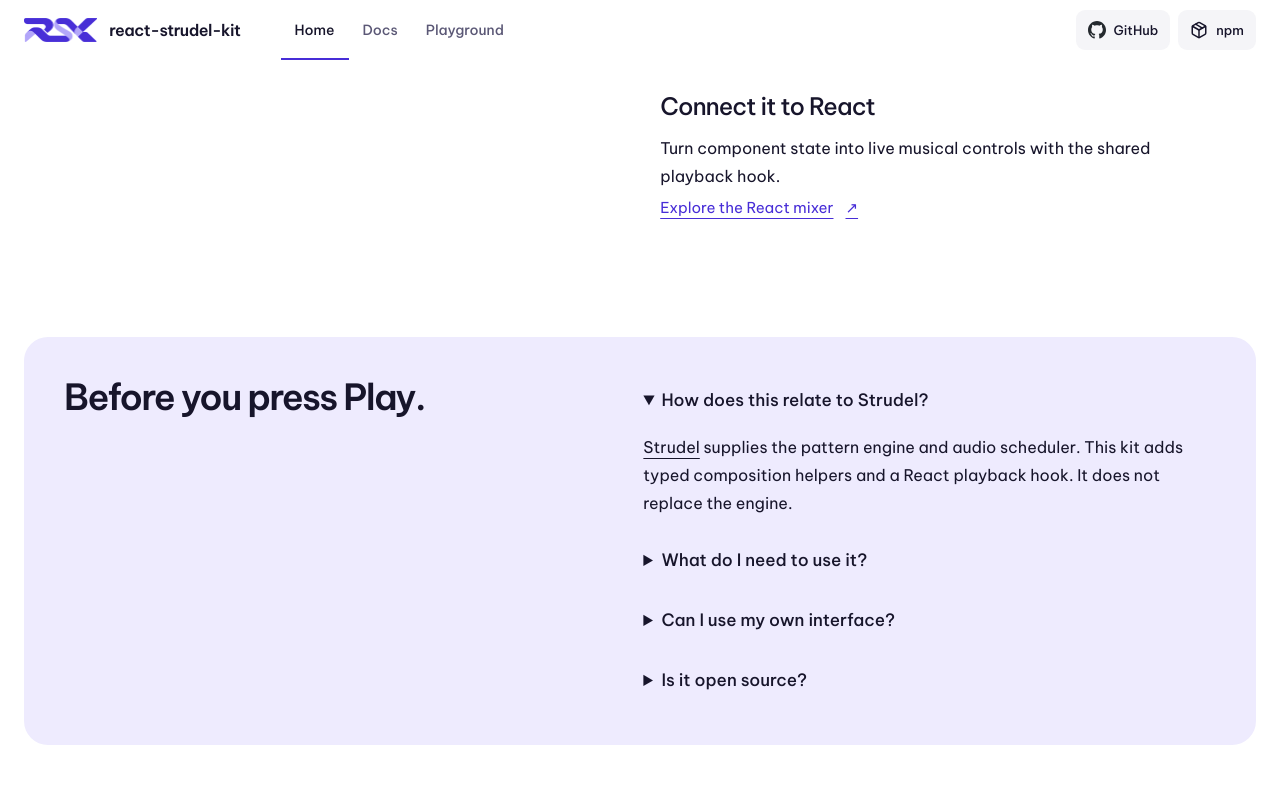
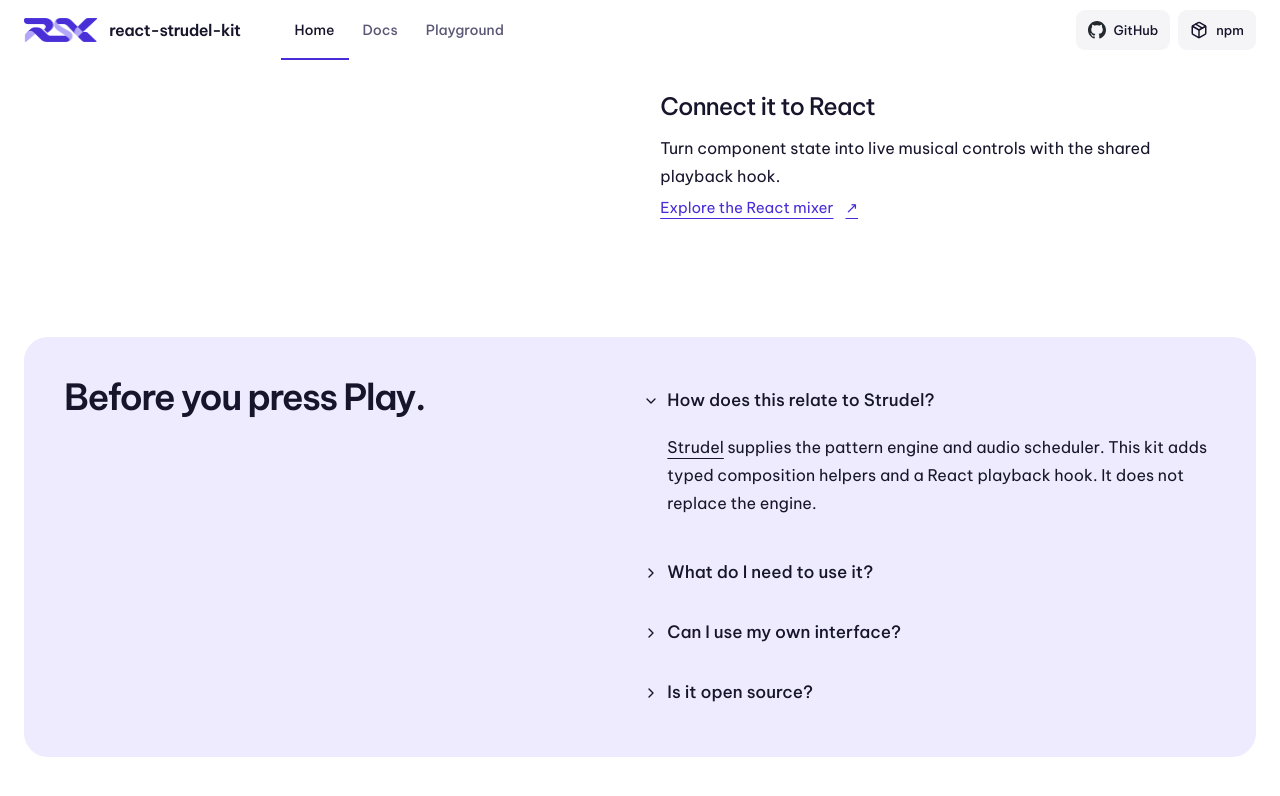
Before and after one commit to ngvihoa/react-strudel-kit, a React (Vite) app: page / in a window 1280 px wide. Both pictures are taken after a click on the heading "How does this relate to Strudel?". Shown: the part 1930-2726 px from the top of the page. Built offline with nearby package versions, Linux system fonts and the light colour scheme; what @strudel/mini would draw is missing.

Commit message:
feat(site): animate FAQ disclosure opening and closing

```diff
--- /dev/null
+++ b/src/site/Question.tsx
@@ -0,0 +1,79 @@
+import { useEffect, useRef } from 'react'
+import type { ReactNode } from 'react'
+import { createTimeline, utils } from 'animejs'
+import type { Timeline } from 'animejs'
+import { ChevronRight } from 'lucide-react'
+
+/** Keep native disclosure semantics while allowing a closing animation to finish. */
+export function Question({ title, children }: { title: string, children: ReactNode }) {
+  const details = useRef<HTMLDetailsElement>(null)
+  const answer = useRef<HTMLDivElement>(null)
+  const chevron = useRef<HTMLSpanElement>(null)
+  const expanded = useRef(false)
+  const animation = useRef<Timeline | null>(null)
+
+  const finish = () => {
+    if (!details.current || !answer.current || !chevron.current) return
+    details.current.open = expanded.current
+    details.current.style.height = ''
+    details.current.style.overflow = ''
+    answer.current.style.opacity = ''
+    answer.current.style.transform = ''
+    answer.current.inert = !expanded.current
+    utils.set(chevron.current, { rotate: expanded.current ? 90 : 0 })
+  }
+
+  useEffect(() => {
+    const preference = window.matchMedia?.('(prefers-reduced-motion: reduce)')
+    const reduce = () => {
+      if (!preference?.matches) return
+      animation.current?.cancel()
+      animation.current = null
+      finish()
+    }
+    preference?.addEventListener('change', reduce)
+    return () => {
+      animation.current?.cancel()
+      preference?.removeEventListener('change', reduce)
+    }
+  }, [])
+
+  return <details ref={details} data-reveal-item>
+    <summary onClick={(event) => {
+      event.preventDefault()
+      const element = details.current
+      const content = answer.current
+      const icon = chevron.current
+      if (!element || !content || !icon) return
+      const opening = !expanded.current
+      const start = element.getBoundingClientRect().height
+      const wasClosed = !element.open
+      animation.current?.cancel()
+      animation.current = null
+      expanded.current = opening
+      // Keyboard and reduced-motion users get the native, immediate state change.
+      if (!event.detail || !window.matchMedia || window.matchMedia('(prefers-reduced-motion: reduce)').matches) {
+        finish()
+        return
+      }
+      if (wasClosed) {
+        utils.set(content, { opacity: 0, y: -4 })
+        utils.set(icon, { rotate: 0 })
+      }
+      element.style.height = `${start}px`
+      element.style.overflow = 'hidden'
+      element.open = true
+      content.inert = !opening
+      const summary = event.currentTarget.getBoundingClientRect().height
+      // A short, measured height animation lets the following questions move naturally.
+      animation.current = createTimeline({
+        defaults: { duration: opening ? 320 : 240, ease: 'out(3)' },
+        onComplete: () => { animation.current = null; finish() },
+      })
+        .add(element, { height: opening ? summary + content.getBoundingClientRect().height : summary }, 0)
+        .add(content, { opacity: opening ? 1 : 0, y: opening ? 0 : -2 }, 0)
+        .add(icon, { rotate: opening ? 90 : 0 }, 0)
+    }}><span className="question-chevron" ref={chevron} aria-hidden="true"><ChevronRight size={16} /></span>{title}</summary>
+    <div className="question-answer" ref={answer}>{children}</div>
+  </details>
+}
--- a/src/site/pages/HomePage.tsx
+++ b/src/site/pages/HomePage.tsx
@@ -7,6 +7,7 @@ import houseSource from '../../content/examples/house?raw'
 import { sourceRegion } from '../../content/source'
 import logo from '../../assets/rsk-logo.png'
 import { CodeBlock, ParamSlider, Player } from '../components'
+import { Question } from '../Question'
 import { useLandingMotion } from '../useLandingMotion'
 import { href, ROUTES } from '../router'
 import './home.css'
@@ -87,10 +88,10 @@ export function HomePage() {
     <section className="landing-questions" aria-labelledby="questions-title">
       <h2 data-reveal id="questions-title">Before you press Play.</h2>
       <div data-reveal>
-        <details data-reveal-item><summary>How does this relate to Strudel?</summary><p><a href="https://strudel.cc">Strudel</a> supplies the pattern engine and audio scheduler. This kit adds typed composition helpers and a React playback hook. It does not replace the engine.</p></details>
-        <details data-reveal-item><summary>What do I need to use it?</summary><p>React 18 or later, an ESM-capable bundler, and a browser with Web Audio. Use <code>useStrudel</code> in a browser/client component. Audio starts when you press Play.</p></details>
-        <details data-reveal-item><summary>Can I use my own interface?</summary><p>Yes. Compose typed patterns, then connect <code>play</code>, <code>update</code> and <code>stop</code> to your own components. The <a href={href(ROUTES.api)}>API reference</a> explains the playback contract.</p></details>
-        <details data-reveal-item><summary>Is it open source?</summary><p>Yes, under AGPL-3.0-or-later. Read the <a href="https://github.com/ngvihoa/react-strudel-kit/blob/main/LICENSE">license</a> and <a href="https://strudel.cc/technical-manual/project-start/">Strudel’s integration guidance</a> for the terms.</p></details>
+        <Question title="How does this relate to Strudel?"><p><a href="https://strudel.cc">Strudel</a> supplies the pattern engine and audio scheduler. This kit adds typed composition helpers and a React playback hook. It does not replace the engine.</p></Question>
+        <Question title="What do I need to use it?"><p>React 18 or later, an ESM-capable bundler, and a browser with Web Audio. Use <code>useStrudel</code> in a browser/client component. Audio starts when you press Play.</p></Question>
+        <Question title="Can I use my own interface?"><p>Yes. Compose typed patterns, then connect <code>play</code>, <code>update</code> and <code>stop</code> to your own components. The <a href={href(ROUTES.api)}>API reference</a> explains the playback contract.</p></Question>
+        <Question title="Is it open source?"><p>Yes, under AGPL-3.0-or-later. Read the <a href="https://github.com/ngvihoa/react-strudel-kit/blob/main/LICENSE">license</a> and <a href="https://strudel.cc/technical-manual/project-start/">Strudel’s integration guidance</a> for the terms.</p></Question>
       </div>
     </section>
   </div>
--- a/src/site/pages/home.css
+++ b/src/site/pages/home.css
@@ -54,7 +54,10 @@
 .landing-questions { display: grid; grid-template-columns: .9fr 1fr; gap: 64px; padding: 40px; background: var(--brand-tint); border-radius: var(--landing-radius); }
 .landing-questions h2 { font-size: 36px; }
 .landing-questions details + details { margin-top: 12px; }
-.landing-questions summary { min-height: 48px; padding: 12px 0; font-size: 17px; font-weight: 500; cursor: pointer; }
+.landing-questions summary { display: flex; align-items: baseline; gap: 8px; min-height: 48px; padding: 12px 0; list-style: none; font-size: 17px; font-weight: 500; cursor: pointer; }
+.landing-questions summary::-webkit-details-marker { display: none; }
+.question-chevron { display: inline-flex; flex-shrink: 0; align-self: center; transform-origin: center; }
+.question-answer { display: flow-root; padding-left: 24px; }
 .landing-questions details p { margin: 8px 0 20px; font-size: 16px; line-height: 1.75; }
 .landing-questions code { font: .85em var(--mono); }
 @media (max-width: 1000px) {
```
Also changed, not shown: 2 other files (tests, documents, lock files or other folders).
